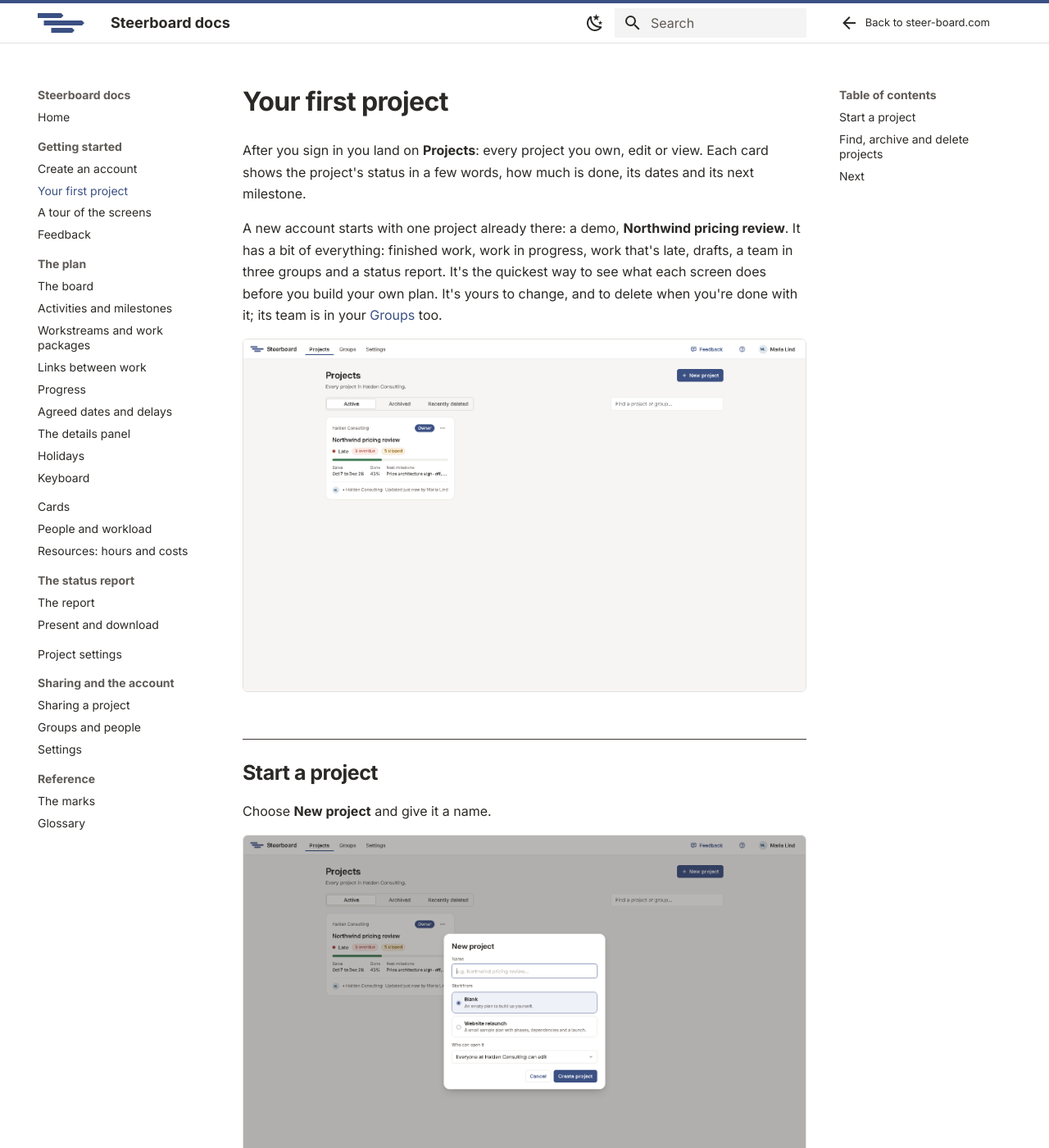
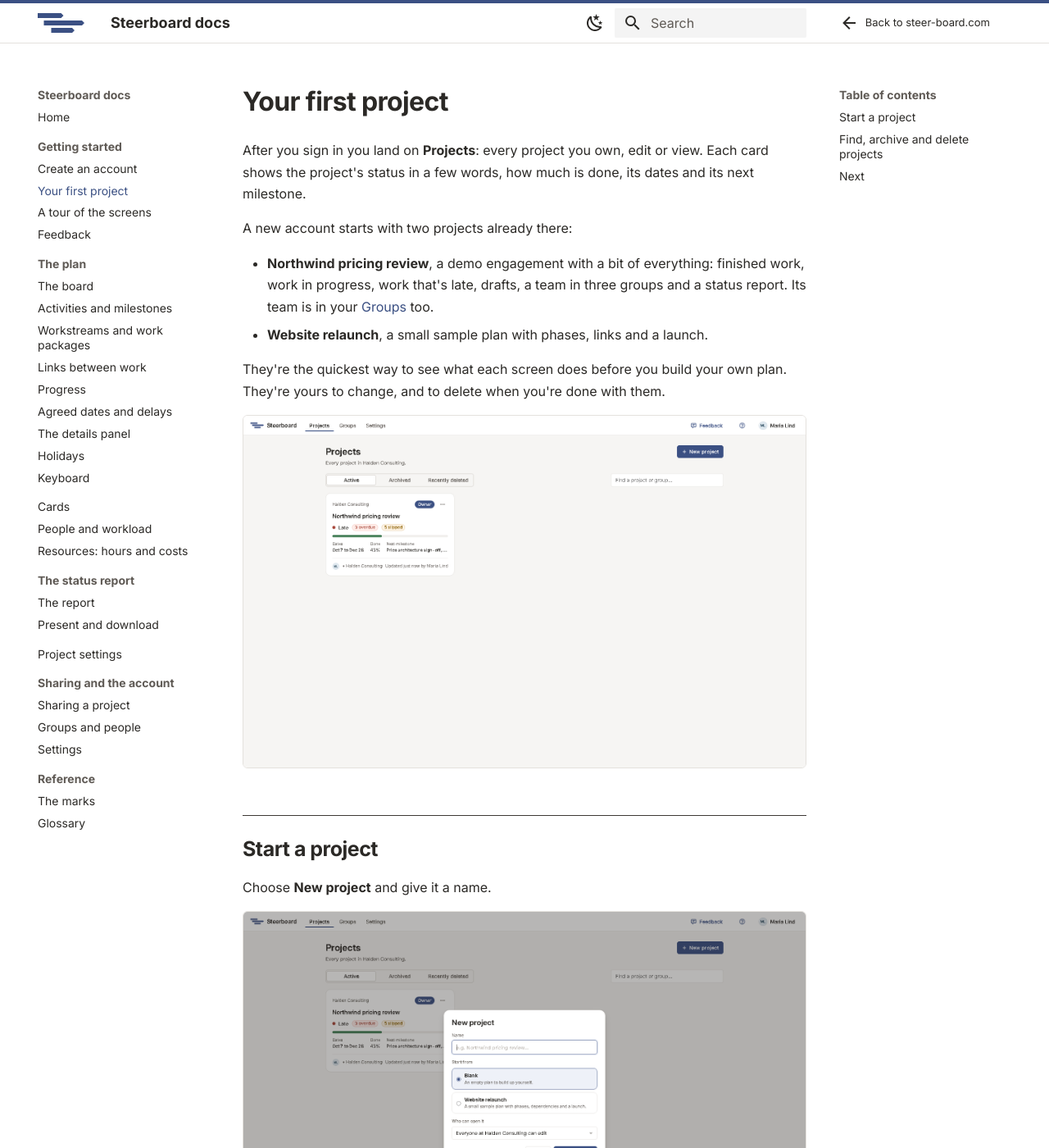
Before and after one commit to mistahcase/steerboard-docs, an MkDocs documentation site: the page built from pages/getting-started/first-project.md, in a window 1280 px wide and 1400 px high. Shown: the whole window at 82% size. Built offline with MkDocs 1.6.1 and Material for MkDocs 9.7.7, drawn with Linux system fonts in a browser that asks for light colours; some of the changed text lies outside the part shown.

Commit message:
Details lead with where it stands; quieter menu, bars and add buttons; new projects are just new
- The details panel opens with the item's state (Draft, Planned, In progress,
  Done; late or at risk), a draft's Agree button, and status and progress;
  tighter spacing throughout.
- The right-click menu is compact, every icon the same quiet grey.
- The add buttons look like what they add: a dashed draft boat and diamond.
- The plan's status is a badge with a sign and why: "Late | 3 overdue, 5 slipped".
- Buttons are ink; navy is kept for the one thing to do, links, the tab
  you're on and a filter that hides something.
- New project has a name and who can open it, nothing more; a new account
  starts with the demo and the Website relaunch sample (SCENARIOS.md, O).

Co-Authored-By: Claude Opus 5.5 <noreply@anthropic.com>

```diff
--- a/pages/getting-started/first-project.md
+++ b/pages/getting-started/first-project.md
@@ -4,12 +4,16 @@ After you sign in you land on **Projects**: every project you own, edit or
 view. Each card shows the project's status in a few words, how much is done,
 its dates and its next milestone.
 
-A new account starts with one project already there: a demo, **Northwind
-pricing review**. It has a bit of everything: finished work, work in progress,
-work that's late, drafts, a team in three groups and a status report. It's the
-quickest way to see what each screen does before you build your own plan.
-It's yours to change, and to delete when you're done with it; its team is in
-your [Groups](../sharing/groups.md) too.
+A new account starts with two projects already there:
+
+- **Northwind pricing review**, a demo engagement with a bit of everything:
+  finished work, work in progress, work that's late, drafts, a team in three
+  groups and a status report. Its team is in your [Groups](../sharing/groups.md)
+  too.
+- **Website relaunch**, a small sample plan with phases, links and a launch.
+
+They're the quickest way to see what each screen does before you build your
+own plan. They're yours to change, and to delete when you're done with them.
 
 ![The projects page](../img/projects.png)
 
@@ -18,13 +22,6 @@ your [Groups](../sharing/groups.md) too.
 Choose **New project** and give it a name.
 
 ![Starting a new project](../img/new-project.png)
-
-Under **Start from**, pick:
-
-| Option | What you get |
-|---|---|
-| **Blank** | An empty plan with one workstream and one row, ready to draw on. |
-| **Website relaunch** | A small sample plan with phases, links and a launch. |
 
 Under **Who can open it**, choose whether everyone in your group can edit it,
 only view it, or not see it until you share it. You can change this later from
```
